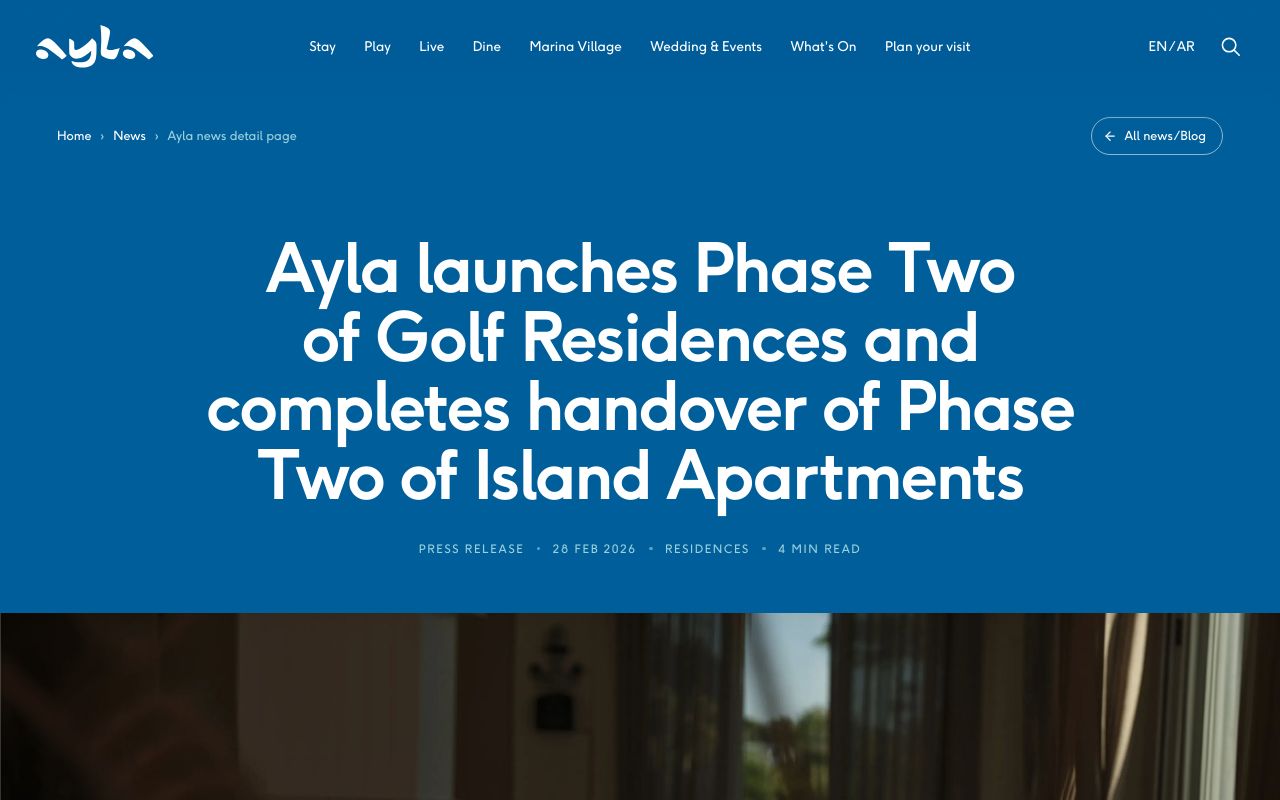
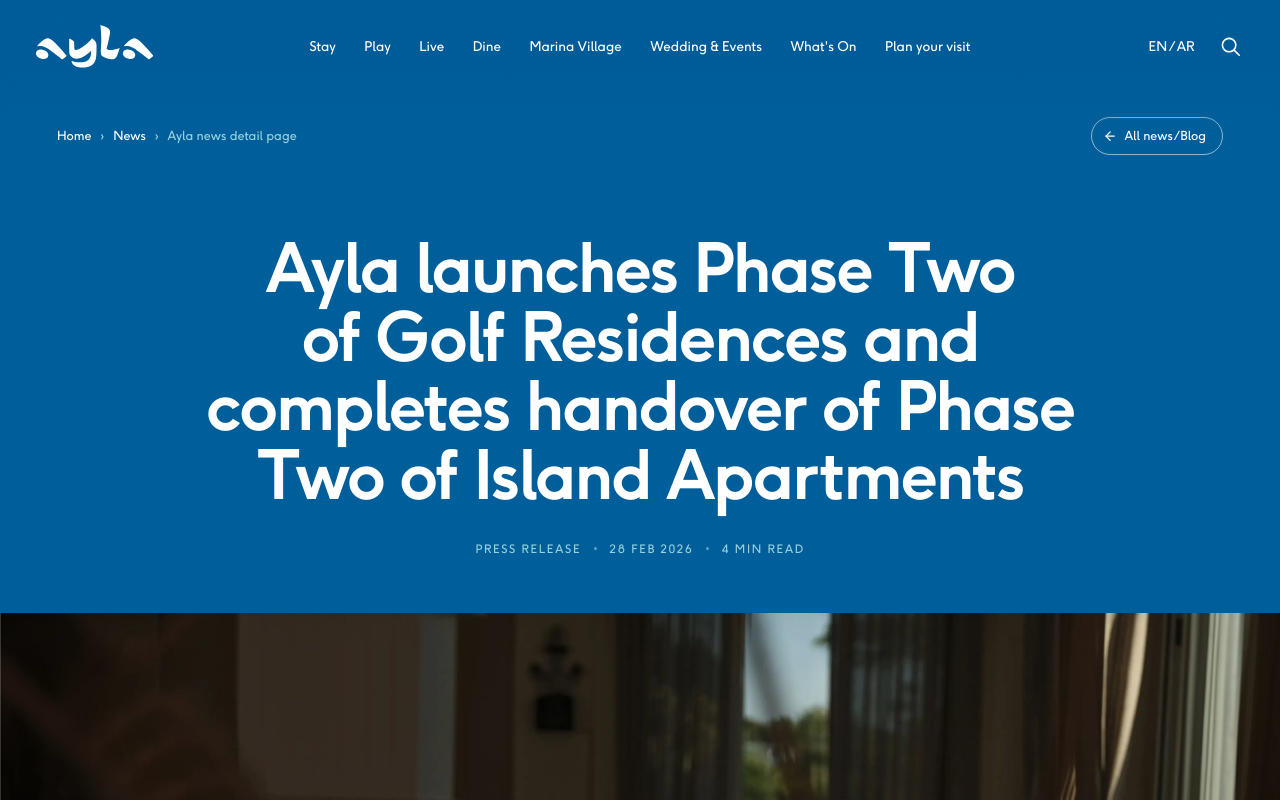
Before and after one commit to Ajo-jose/ayla, a Next.js app: page /news/golf-residences-phase-two in a window 1280 px wide. Shown: the top 800 px of the page. Built offline with nearby package versions, Linux system fonts and the light colour scheme.

Commit message:
Article: single tag in header and related cards
Co-Authored-By: Claude Sonnet 5.5 <noreply@anthropic.com>
Claude-Session: https://claude.ai/code/session_01Y6W7AE3QDYY7tn9okgErS7

```diff
--- a/app/news/golf-residences-phase-two/ArticlePage.tsx
+++ b/app/news/golf-residences-phase-two/ArticlePage.tsx
@@ -25,7 +25,7 @@ export default function ArticlePage() {
             <a className="dt-back" href="/news"><ArrowLeft aria-hidden="true" />All news/Blog</a>
           </div>
           <h1 id="dt-h1">Ayla launches Phase Two of Golf Residences and completes handover of Phase Two of Island Apartments</h1>
-          <ul className="dt-meta"><li>Press release</li><li>28 Feb 2026</li><li>Residences</li><li>4 min read</li></ul>
+          <ul className="dt-meta"><li>Press release</li><li>28 Feb 2026</li><li>4 min read</li></ul>
         </section>
         <figure className="dt-fig" id="dt-fig" data-screen-label="Lead image">
           <div className="dt-fimg"><img src="/assets/news/article-hero.jpg" alt="Golf Residences, Phase Two" /></div>
@@ -55,10 +55,10 @@ export default function ArticlePage() {
         <section className="dt-rel" data-screen-label="Related articles">
           <div className="dt-relhead"><h2>Related <em className="sw-serif">articles</em></h2><a className="wo-all" href="/news">All news</a></div>
           <div className="dt-relgrid" id="dt-rel">
-            {related.map(([img, ty, d, tp, t, x]) => (
+            {related.map(([img, ty, d, , t, x]) => (
               <a key={t} className="nw-card" href="/news/golf-residences-phase-two">
                 <div className="nw-img"><img src={img} alt="" loading="lazy" /><span className="nw-cur" aria-hidden="true">Read</span></div>
-                <div className="nw-meta"><span>{ty}</span><i /><time>{d}</time><i /><span>{tp}</span></div>
+                <div className="nw-meta"><span>{ty}</span><i /><time>{d}</time></div>
                 <h3><span>{t}</span></h3><p>{x}</p>
               </a>
             ))}
```
